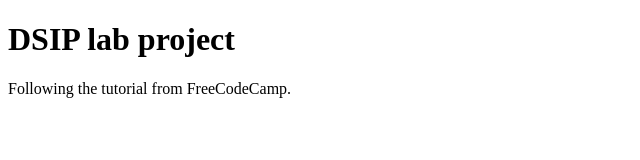
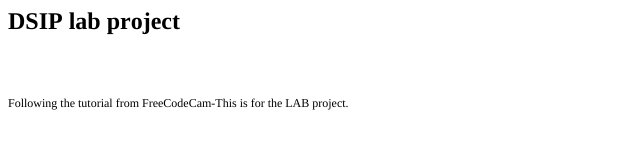
Before and after one commit to l1uzz3/DSIP, a plain HTML site: page index.html in a window 1280 px wide. Shown: the whole page, without its empty margins (0-640 px from the left). Drawn offline with Linux system fonts and the light colour scheme.

Commit message:
am modificat 02bodytext

```diff
--- a/index.html
+++ b/index.html
@@ -1,14 +1,20 @@
-<!DOCTYPE html>
-<html lang="en">
-  <head>
-    <meta charset="UTF-8">
-    <meta http-equiv="X-UA-Compatible" content = "IE = edge">
-    <meta name = "viewport" content "width = device-width, initial-scale=1.0">
-    <title>DSIP Lab 1</title>
-  </head>
-  <body>
-     <h1> DSIP lab project </h1>
 
-  Following the tutorial from FreeCodeCamp.
-  </body>
+<!DOCTYPE html PUBLIC "-//W3C//DTD HTML 4.01//EN" "http://www.w3.org/TR/html4/strict.dtd">
+<html>
+<head>
+  <meta http-equiv="Content-Type" content="text/html; charset=utf-8">
+  <meta http-equiv="Content-Style-Type" content="text/css">
+  <title>Proiect Laborator</title>
+  <meta name="Generator" content="Cocoa HTML Writer">
+  <meta name="CocoaVersion" content="2299.7">
+  <style type="text/css">
+    p.p3 {margin: 0.0px 0.0px 0.0px 0.0px; font: 12.0px Times; -webkit-text-stroke: #000000}
+    span.s1 {font-kerning: none}
+  </style>
+</head>
+<body>
+<h1 style="margin: 0.0px 0.0px 16.1px 0.0px; font: 24.0px Times; -webkit-text-stroke: #000000"><span class="s1"><b>DSIP lab project</b></span></h1>
+<h1 style="margin: 0.0px 0.0px 16.1px 0.0px; font: 24.0px Times; -webkit-text-stroke: #000000; min-height: 29.0px"><span class="s1"><b></b></span><br></h1>
+<p class="p3"><span class="s1">Following the tutorial from FreeCodeCam-This is for the LAB project.</span></p>
+</body>
 </html>
```
Also changed, not shown: 1 other file.
